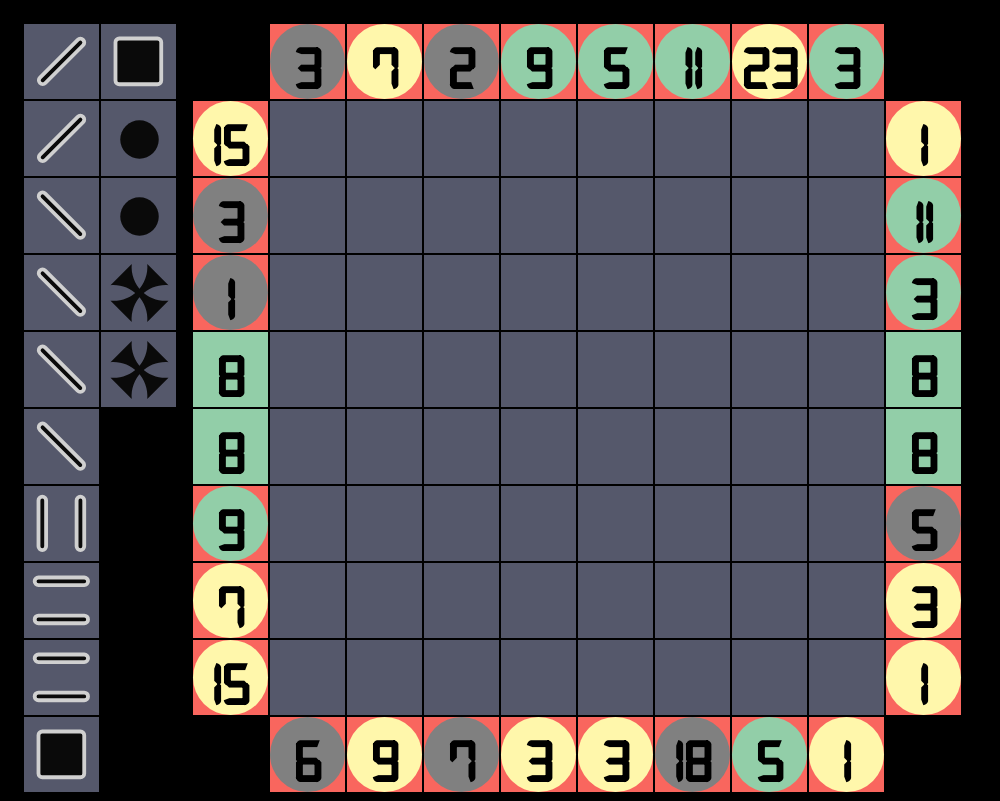
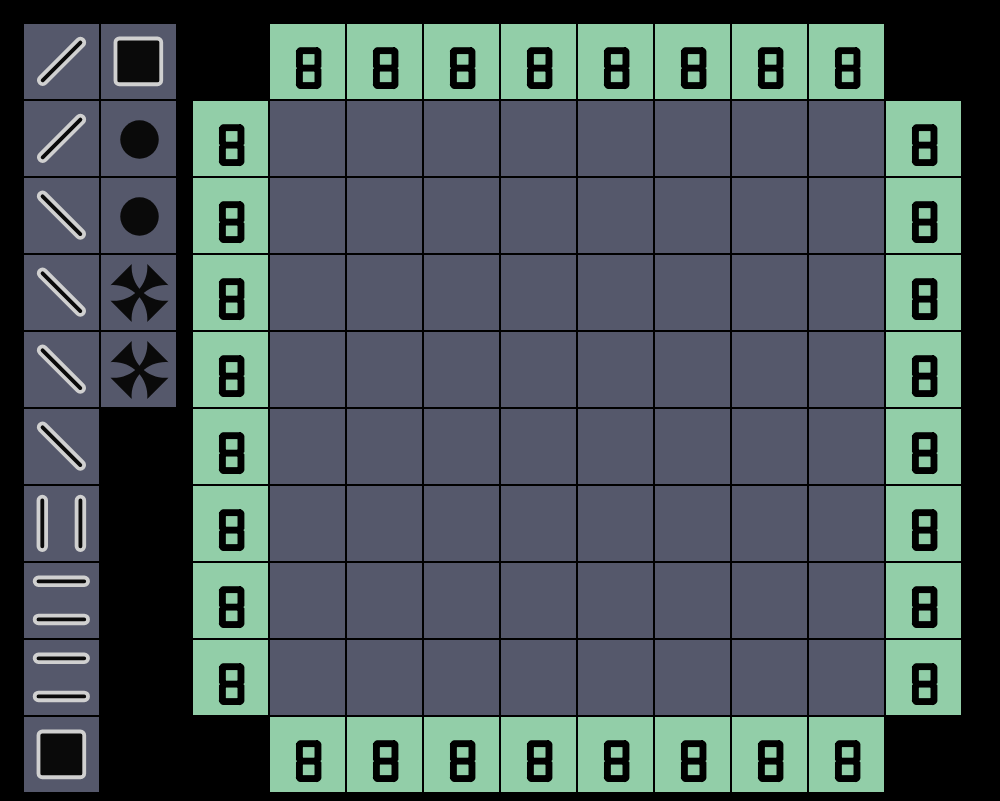
Before and after one commit to cdelaforge/reflection, a React (Create React App) app: page / in a window 1280 px wide. Shown: the whole page, without its empty margins (0-1000 px from the left). Built offline with nearby package versions, Linux system fonts and the light colour scheme.

Commit message:
Mode "empty" + correction drag'n'drop

```diff
--- a/src/components/Cell/Cell.tsx
+++ b/src/components/Cell/Cell.tsx
@@ -10,7 +10,7 @@ interface CellProps {
 }
 
 function Cell({ row, col }: CellProps) {
-  const { cellSize, grid, setGridElement, moveGridElement, laserElements } = useAppState();
+  const { cellSize, grid, setGridElement, moveGridElement, laserElements, mode } = useAppState();
 
   const [, drop] = useDrop(
     () => ({
@@ -21,14 +21,14 @@ function Cell({ row, col }: CellProps) {
   );
 
   const getVal = () => {
-    if (grid && grid[row] && grid[row][col]) {
+    if (grid && grid[row] && grid[row][col] && mode !== "empty") {
       return grid[row][col];
     }
     return 0;
   }
 
   const clickCell = () => {
-    if (getVal() !== 7) {
+    if (getVal() !== 7 && mode !== "empty") {
       setGridElement(row, col);
     }
   };
--- a/src/components/Cell/CellIcon.tsx
+++ b/src/components/Cell/CellIcon.tsx
@@ -14,7 +14,7 @@ interface CellIconProps {
 }
 
 function CellIcon({ index, row, col, stockIndex }: CellIconProps) {
-  const { cellSize } = useAppState();
+  const { cellSize, mode, running } = useAppState();
 
   const [{ isDragging }, drag, preview] = useDrag(() => ({
     type: "item",
@@ -23,9 +23,9 @@ function CellIcon({ index, row, col, stockIndex }: CellIconProps) {
       isDragging: !!monitor.isDragging(),
     }),
     canDrag: () => {
-      return !isMobile && index > 0 && index < 7;
+      return !isMobile && mode !== "empty" && running && index > 0 && index < 7;
     },
-  }), [index, stockIndex]);
+  }), [index, stockIndex, mode, running]);
 
   useEffect(() => {
     preview(getEmptyImage(), { captureDraggingState: true })
--- a/src/state/AppStateProvider/index.tsx
+++ b/src/state/AppStateProvider/index.tsx
@@ -105,7 +105,7 @@ const initPuzzle = (squaresCount: number, mode?: string, elements?: number[], po
 };
 
 const initialData: IStateContext = {
-  mode: 'play',
+  mode: 'empty',
   squaresCount: 8,
   elementsCount: 15,
   stock: [1, 1, 2, 2, 2, 2, 3, 4, 4, 5, 5, 6, 6, 7, 7],
```
